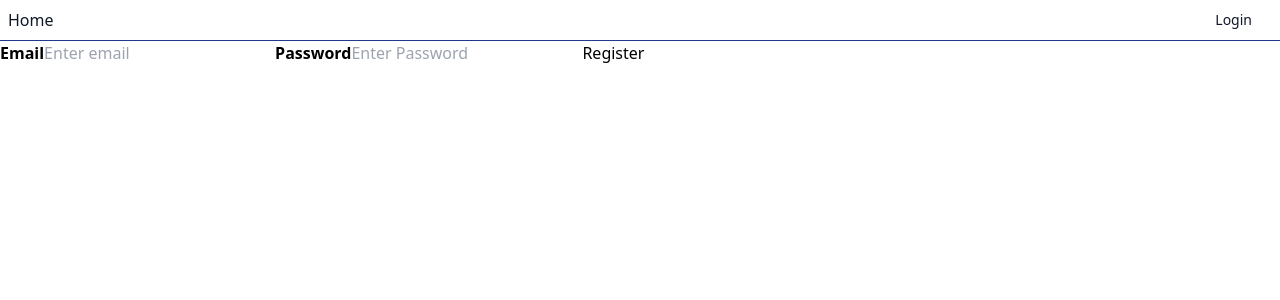
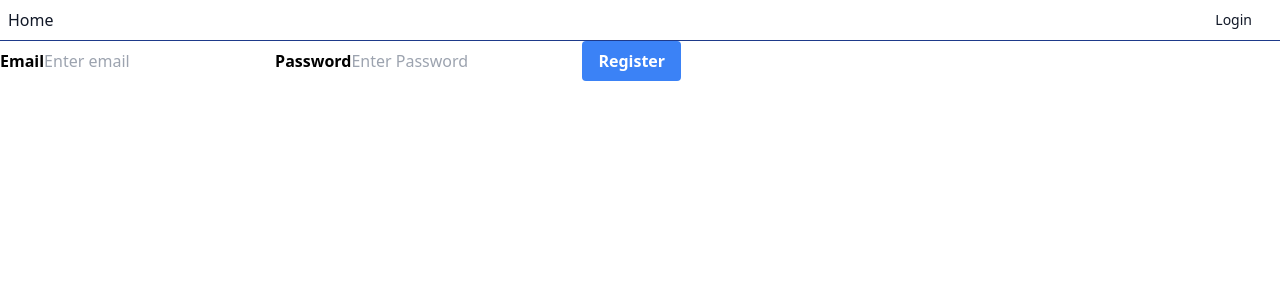
Before and after one commit to DimitriTimoz/fact-cheker, a Nuxt app in the folder web-app/: page /register in a window 1280 px wide. Shown: the top 300 px of the page. Built offline with nearby package versions, Linux system fonts and the light colour scheme.

Commit message:
Enhance btn

```diff
--- a/web-app/assets/css/main.css
+++ b/web-app/assets/css/main.css
@@ -3,5 +3,5 @@
 @tailwind utilities;
 
 .btn {
-    @apply bg-blue-500 text-white font-bold py-2 px-4 rounded;
+    @apply bg-blue-500 text-white font-bold py-2 px-4 rounded hover:bg-blue-700 transition-colors duration-300 ease-in-out;
 }
--- a/web-app/pages/login.vue
+++ b/web-app/pages/login.vue
@@ -24,7 +24,7 @@
           required
         />
 
-        <button @click.prevent="login" class="button">Login</button>
+        <button @click.prevent="login" class="btn">Login</button>
       </div>
     </div>
   </template>
--- a/web-app/pages/register.vue
+++ b/web-app/pages/register.vue
@@ -19,7 +19,7 @@
                 name="psw"
                 required
             />
-            <button @click.prevent="register" class="button">Register</button>
+            <button @click.prevent="register" class="btn">Register</button>
         </div>
     </form>
 </template>
```
